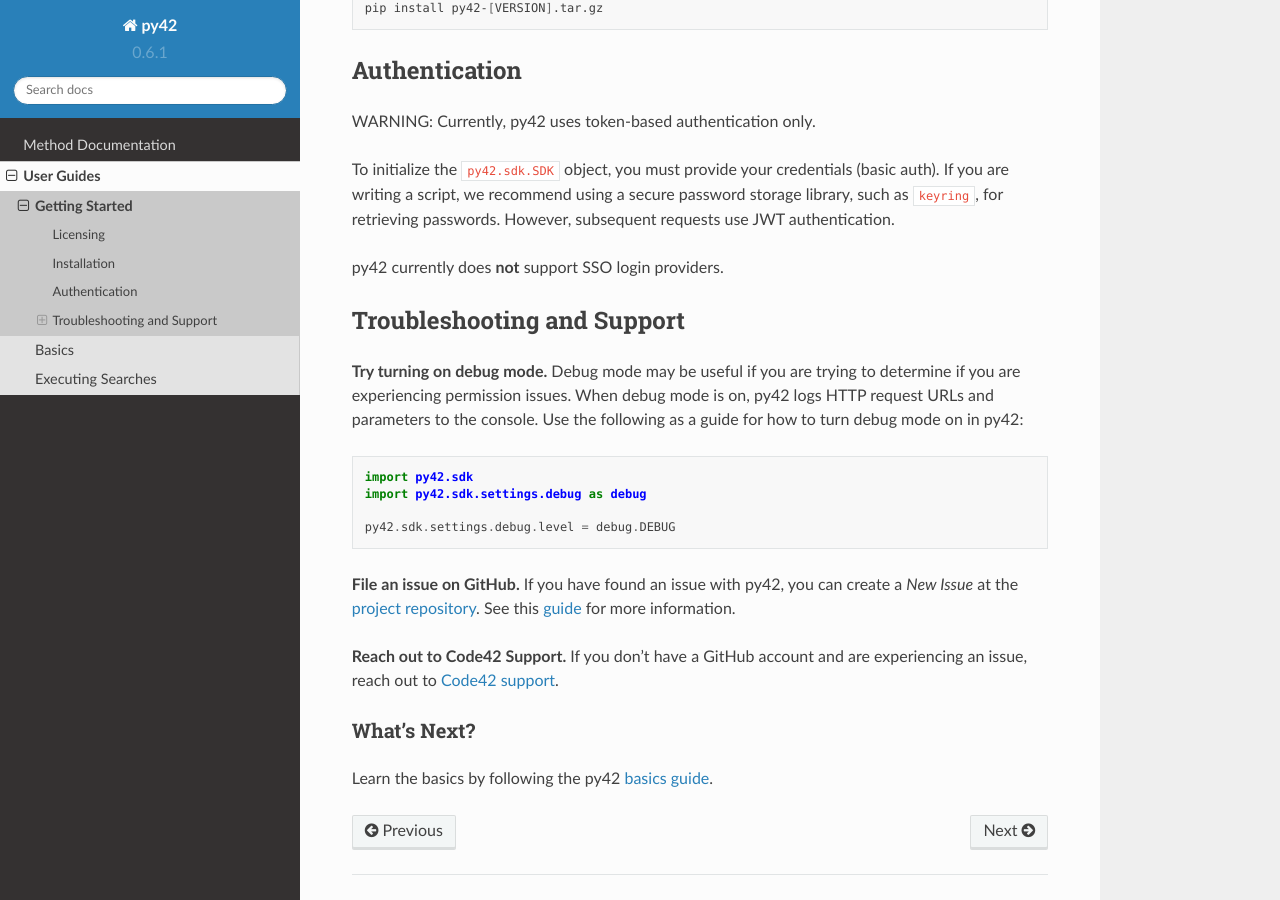
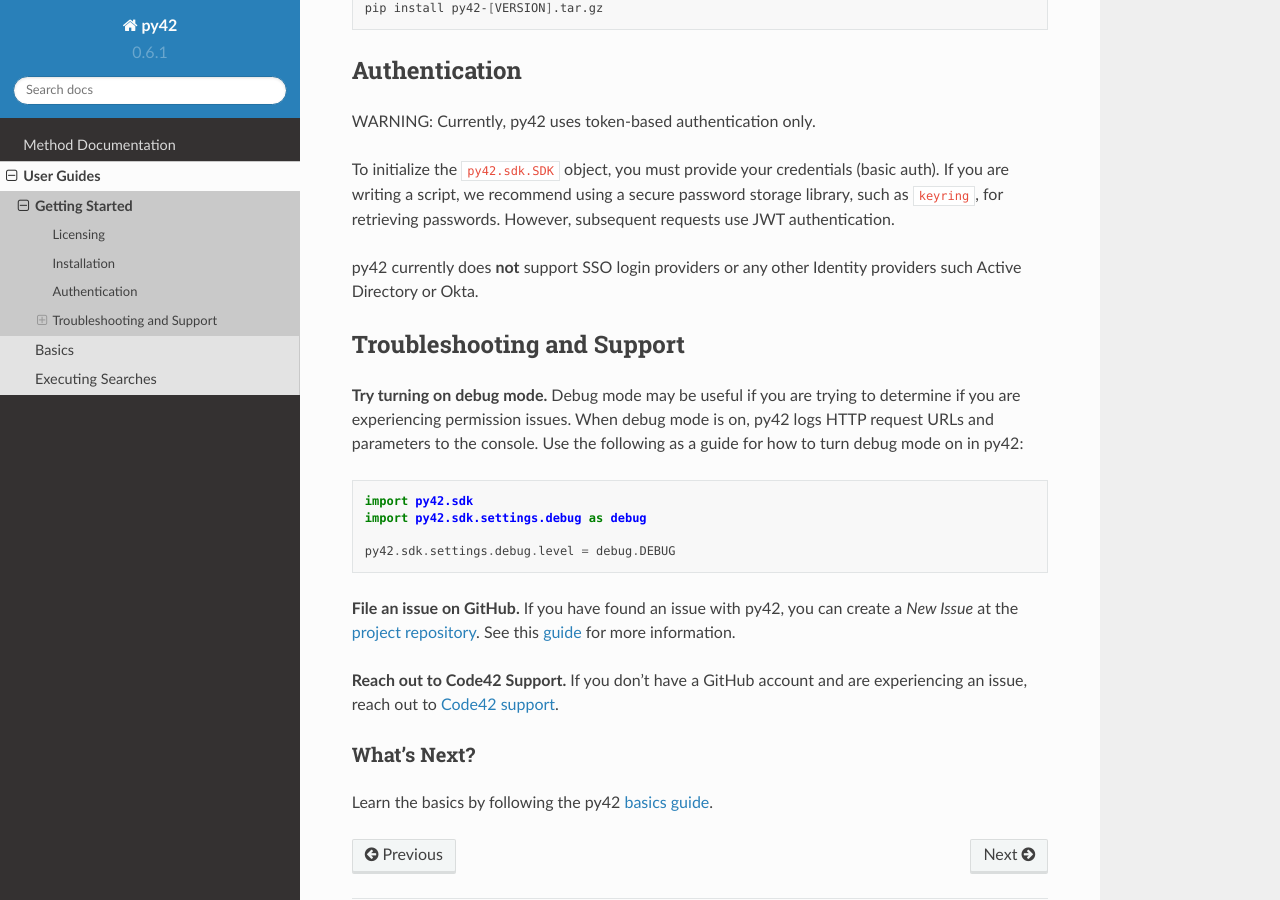
Before and after one commit to code42/py42, a Sphinx documentation site: the page built from docs/userguides/gettingstarted.md, in a window 1280 px wide and 900 px high, scrolled down 1131 px. Built offline with Sphinx 7.4.7 and the Read the Docs theme 2.0.0, drawn with Linux system fonts in a browser that asks for light colours; the version number is read from the project's files by our own code.

```diff
--- a/docs/userguides/gettingstarted.md
+++ b/docs/userguides/gettingstarted.md
@@ -51,7 +51,7 @@ To initialize the `py42.sdk.SDK` object, you must provide your credentials (basi
 we recommend using a secure password storage library, such as `keyring`, for retrieving passwords. However, subsequent
 requests use JWT authentication.
 
-py42 currently does **not** support SSO login providers.
+py42 currently does **not** support SSO login providers or any other Identity providers such Active Directory or Okta.
 
 ## Troubleshooting and Support
 
```
